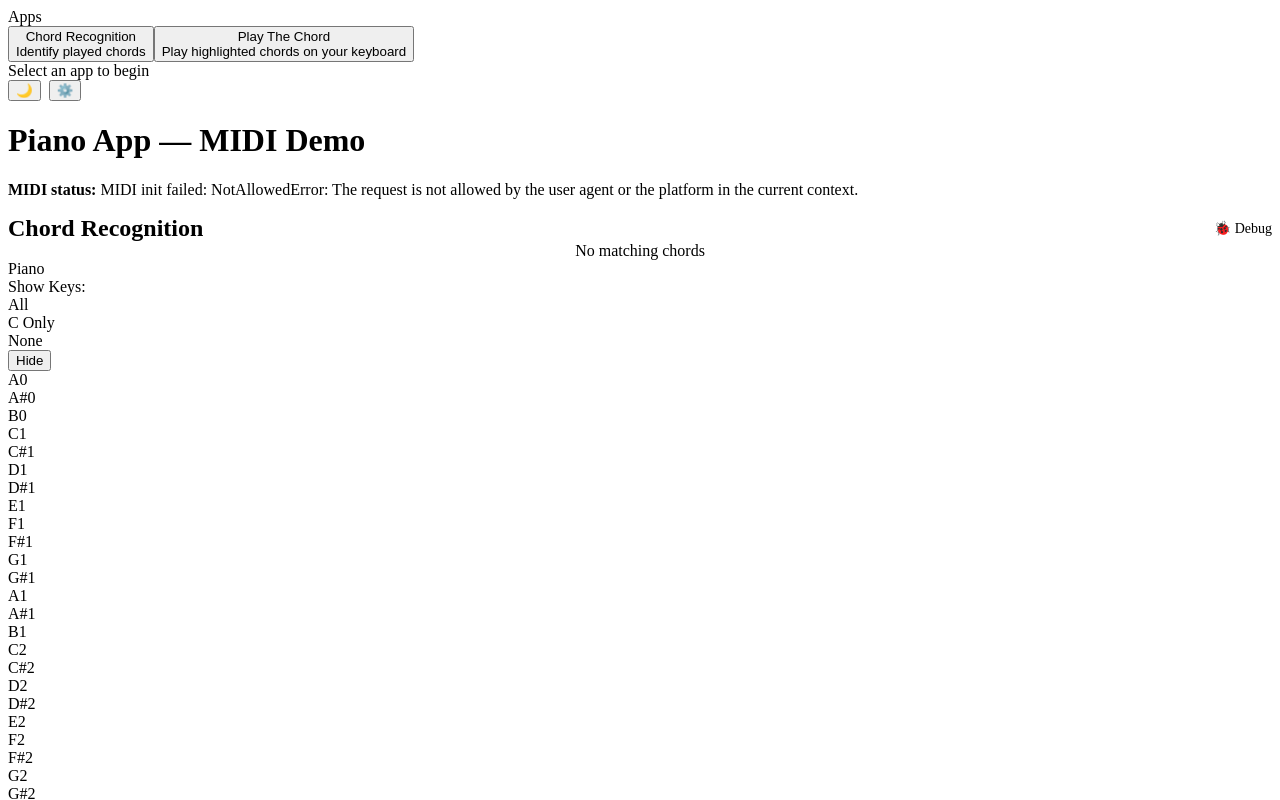
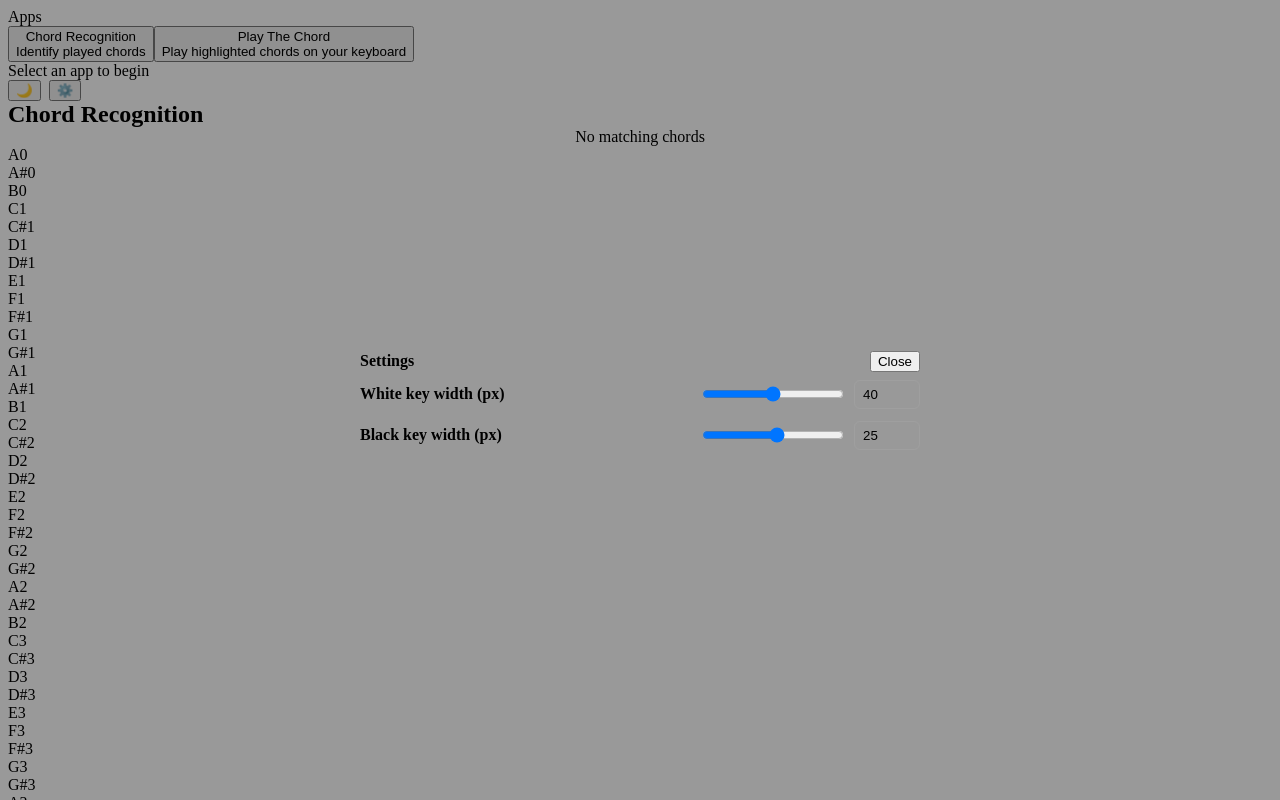
Before and after one commit to callmebiz/piano_app, a React (Vite) app: page / in a window 1280 px wide. Both pictures are taken after a click on the button "⚙️". Shown: the top 800 px of the page. Built offline with nearby package versions, Linux system fonts and the light colour scheme; the HTML template or start-up script is replaced by a standard one.

Commit message:
ui update

```diff
--- a/src/App.jsx
+++ b/src/App.jsx
@@ -5,6 +5,7 @@ import AppsPane from './components/AppsPane'
 import ChordRecognition from './apps/ChordRecognition/ChordRecognition'
 import ErrorBoundary from './components/ErrorBoundary'
 import PlayTheChord from './apps/PlayTheChord/PlayTheChord'
+import Settings from './components/Settings'
 
 export default function App() {
   const [keyboardHeightPx, setKeyboardHeightPx] = useState(220)
@@ -57,8 +58,9 @@ export default function App() {
   const [selectedApp, setSelectedApp] = useState('chord')
   const [keyboardTargetMidis, setKeyboardTargetMidis] = useState(new Set())
   const [keyboardTargetPCs, setKeyboardTargetPCs] = useState(new Set())
-  const [debugChord, setDebugChord] = useState(false)
-  const [debugPlay, setDebugPlay] = useState(false)
+  const [showSettings, setShowSettings] = useState(false)
+  const [labelMode, setLabelMode] = useState('all')
+  const [keyboardCollapsed, setKeyboardCollapsed] = useState(false)
 
   // Handler used by apps to set keyboard targets. Accepts either a Set (treated as MIDI set)
   // or an object { mids: Set, pcs: Set } so apps can hide visual mids while still providing pcs
@@ -89,30 +91,31 @@ export default function App() {
       <AppsPane active={selectedApp} onSelect={(id) => setSelectedApp(id)} />
       <div className="global-theme-toggle">
         <button onClick={() => setTheme(theme === 'dark' ? 'light' : 'dark')} aria-label="Toggle theme">{theme === 'dark' ? '🌙' : '☀️'}</button>
-        {selectedApp === 'chord' ? (
-          <button onClick={() => setDebugChord(d => !d)} aria-pressed={debugChord} title="Toggle Debug for ChordRecognition" style={{marginLeft:8}}>{debugChord ? '⚙️' : '⚙️'}</button>
-        ) : null}
-        {selectedApp === 'play' ? (
-          <button onClick={() => setDebugPlay(d => !d)} aria-pressed={debugPlay} title="Toggle Debug for PlayTheChord" style={{marginLeft:8}}>{debugPlay ? '⚙️' : '⚙️'}</button>
-        ) : null}
+        <button onClick={() => setShowSettings(true)} title="Settings" style={{marginLeft:8}}>⚙️</button>
       </div>
       <div className="content">
         <div className="content-inner">
-          <header>
-            <h1>Piano App — MIDI Demo</h1>
-            <p><strong>MIDI status:</strong> {midiStatus}</p>
-            <div style={{marginTop:6}} />
-          </header>
+          {/* top header removed; site title and MIDI status moved to site footer */}
 
           <main>
             <div className="app-view">
               <ErrorBoundary>
-                {selectedApp === 'chord' && <ChordRecognition pressedNotes={pressed} debug={debugChord} />}
-                {selectedApp === 'play' && <PlayTheChord pressedNotes={pressed} setKeyboardTargetPCs={setKeyboardTargets} externalDebug={debugPlay} setExternalDebug={setDebugPlay} />}
+                {selectedApp === 'chord' && <ChordRecognition pressedNotes={pressed} />}
+                {selectedApp === 'play' && <PlayTheChord pressedNotes={pressed} setKeyboardTargetPCs={setKeyboardTargets} />}
               </ErrorBoundary>
             </div>
 
-            <Keyboard pressedNotes={pressed} onHeightChange={(h) => setKeyboardHeightPx(h)} targetMidis={keyboardTargetMidis} targetPCs={keyboardTargetPCs} mode={selectedApp} />
+            <Keyboard
+              pressedNotes={pressed}
+              onHeightChange={(h) => setKeyboardHeightPx(h)}
+              targetMidis={keyboardTargetMidis}
+              targetPCs={keyboardTargetPCs}
+              mode={selectedApp}
+              labelMode={labelMode}
+              onLabelModeChange={(m) => setLabelMode(m)}
+              collapsed={keyboardCollapsed}
+              onCollapsedChange={(c) => setKeyboardCollapsed(c)}
+            />
           </main>
 
           <footer>
@@ -120,6 +123,22 @@ export default function App() {
           </footer>
         </div>
       </div>
+
+      {/* Site footer placed below the keyboard */}
+      <div className="site-footer" role="contentinfo">
+        <div className="inner">
+          <div className="title">Piano App</div>
+          <div className="center">MIDI status: {midiStatus}</div>
+          <div className="right">
+            <div className="show-keys-label">Show Keys:</div>
+            <div className={`toggle ${labelMode === 'all' ? 'active' : ''}`} onClick={() => setLabelMode('all')}>All</div>
+            <div className={`toggle ${labelMode === 'c-only' ? 'active' : ''}`} onClick={() => setLabelMode('c-only')}>C Only</div>
+            <div className={`toggle ${labelMode === 'none' ? 'active' : ''}`} onClick={() => setLabelMode('none')}>None</div>
+            <button className="collapse-btn" onClick={() => setKeyboardCollapsed(k => !k)}>{keyboardCollapsed ? 'Show' : 'Hide'}</button>
+          </div>
+        </div>
+          <Settings open={showSettings} onClose={() => setShowSettings(false)} />
+      </div>
     </div>
   )
 }
--- a/src/apps/ChordRecognition/ChordRecognition.jsx
+++ b/src/apps/ChordRecognition/ChordRecognition.jsx
@@ -1,7 +1,7 @@
 import React, { useMemo } from 'react'
 import { recognize, pcsToNotes, ROOTS, formatMatch, intervalName } from '../../lib/chords'
 
-export default function ChordRecognition({ pressedNotes, debug = false }) {
+export default function ChordRecognition({ pressedNotes }) {
   // pressedNotes expected as Set or Array of MIDI numbers
   const pressedArr = useMemo(() => Array.isArray(pressedNotes) ? pressedNotes : Array.from(pressedNotes || []), [pressedNotes])
 
@@ -12,7 +12,7 @@ export default function ChordRecognition({ pressedNotes, debug = false }) {
     <section className="chord-app">
       <div style={{display:'flex',alignItems:'center',justifyContent:'space-between',width:'100%'}}>
         <h2 style={{margin:0}}>Chord Recognition</h2>
-        <div style={{marginLeft:12,fontSize:14}}>{debug ? <span title="Debug enabled">🐞 Debug</span> : null}</div>
+        <div style={{marginLeft:12,fontSize:14}}></div>
       </div>
       <div style={{display:'flex',flexDirection:'column',alignItems:'center',gap:12}}>
         {formatted.length === 0 ? (
--- a/src/components/Keyboard.jsx
+++ b/src/components/Keyboard.jsx
@@ -15,14 +15,19 @@ function midiToLabel(midi) {
   return `${name}${octave}`
 }
 
-export default function Keyboard({ pressedNotes, onNoteOn, onNoteOff, onHeightChange, targetPCs = new Set(), targetMidis = new Set(), mode = 'chord' }) {
+export default function Keyboard({ pressedNotes, onNoteOn, onNoteOff, onHeightChange, targetPCs = new Set(), targetMidis = new Set(), mode = 'chord', labelMode: labelModeProp, onLabelModeChange, collapsed: collapsedProp, onCollapsedChange, disableResize = false }) {
   const keys = []
   for (let n = LOWEST; n <= HIGHEST; n++) keys.push(n)
 
   const DEFAULT_HEIGHT = 160
   const [height, setHeight] = useState(DEFAULT_HEIGHT)
-  const [collapsed, setCollapsed] = useState(false)
-  const [labelMode, setLabelMode] = useState('all')
+  const [internalCollapsed, setInternalCollapsed] = useState(false)
+  const [internalLabelMode, setInternalLabelMode] = useState('all')
+
+  const collapsed = typeof collapsedProp === 'boolean' ? collapsedProp : internalCollapsed
+  const setCollapsed = typeof onCollapsedChange === 'function' ? onCollapsedChange : setInternalCollapsed
+  const labelMode = typeof labelModeProp === 'string' ? labelModeProp : internalLabelMode
+  const setLabelMode = typeof onLabelModeChange === 'function' ? onLabelModeChange : setInternalLabelMode
   const dragRef = useRef(null)
   const [localPressed, setLocalPressed] = useState(() => new Set())
   const pointerMapRef = useRef(new Map())
@@ -108,21 +113,8 @@ export default function Keyboard({ pressedNotes, onNoteOn, onNoteOff, onHeightCh
   return (
     <div ref={wrapperRef} data-mode={mode} className={`keyboard-wrapper ${collapsed ? 'collapsed' : 'expanded'}`} style={inlineVars}>
       <div className="piano-header">
-        <div className="piano-title">Piano</div>
-          {!collapsed && <div className="kbd-handle" title="Drag to resize (double-click to reset)" onPointerDown={onPointerDown} onDoubleClick={onHandleDoubleClick} />}
-        <div className="piano-right">
-          {!collapsed && (
-            <div className="piano-controls">
-              <div className="show-keys-label">Show Keys:</div>
-              <div className={`toggle ${labelMode === 'all' ? 'active' : ''}`} onClick={() => setLabelMode('all')}>All</div>
-              <div className={`toggle ${labelMode === 'c-only' ? 'active' : ''}`} onClick={() => setLabelMode('c-only')}>C Only</div>
-              <div className={`toggle ${labelMode === 'none' ? 'active' : ''}`} onClick={() => setLabelMode('none')}>None</div>
-            </div>
-          )}
-          <div className="piano-actions">
-            <button className="collapse-btn" onClick={() => setCollapsed(!collapsed)}>{collapsed ? 'Show' : 'Hide'}</button>
-          </div>
-        </div>
+        {/* Title and controls moved to site footer; keep optional resize handle */}
+        {!disableResize && !collapsed && <div className="kbd-handle" title="Drag to resize (double-click to reset)" onPointerDown={onPointerDown} onDoubleClick={onHandleDoubleClick} />}
       </div>
 
       {!collapsed && (
--- /dev/null
+++ b/src/components/Settings.jsx
@@ -0,0 +1,72 @@
+import React, { useEffect, useState } from 'react'
+
+export default function Settings({ open = false, onClose = () => {} }) {
+  const DEFAULT_WHITE = 40
+  const DEFAULT_BLACK = 25
+
+  const readStored = (key, fallback) => {
+    try { const v = localStorage.getItem(key); if (v) return Number(v) } catch(e) {}
+    return fallback
+  }
+
+  const [whiteWidth, setWhiteWidth] = useState(() => readStored('piano:whiteKeyWidth', DEFAULT_WHITE))
+  const [blackWidth, setBlackWidth] = useState(() => readStored('piano:blackKeyWidth', DEFAULT_BLACK))
+
+  useEffect(() => {
+    // apply initial values to CSS variables on mount
+    try {
+      document.documentElement.style.setProperty('--white-key-width', `${whiteWidth}px`)
+      document.documentElement.style.setProperty('--black-key-width', `${blackWidth}px`)
+    } catch (e) {}
+  }, [])
+
+  const applyAndStore = (varName, value, storageKey) => {
+    try {
+      document.documentElement.style.setProperty(varName, `${value}px`)
+      localStorage.setItem(storageKey, String(value))
+    } catch (e) {}
+  }
+
+  const onWhiteChange = (v) => {
+    const n = Number(v) || 0
+    setWhiteWidth(n)
+    applyAndStore('--white-key-width', n, 'piano:whiteKeyWidth')
+  }
+
+  const onBlackChange = (v) => {
+    const n = Number(v) || 0
+    setBlackWidth(n)
+    applyAndStore('--black-key-width', n, 'piano:blackKeyWidth')
+  }
+
+  if (!open) return null
+
+  return (
+    <div
+      onClick={(e) => { if (e.target === e.currentTarget) onClose() }}
+      style={{position:'fixed',left:0,top:0,right:0,bottom:0,background:'rgba(0,0,0,0.4)',display:'flex',alignItems:'center',justifyContent:'center',zIndex:2000}}
+    >
+      <div onClick={(e) => e.stopPropagation()} style={{width:560,maxWidth:'94%',background:'var(--panel-solid)',padding:18,borderRadius:10,color:'var(--muted)'}}>
+        <div style={{display:'flex',justifyContent:'space-between',alignItems:'center',marginBottom:8}}>
+          <div style={{fontWeight:700}}>Settings</div>
+          <button onClick={onClose} className="collapse-btn">Close</button>
+        </div>
+
+        <div style={{display:'grid',gridTemplateColumns:'1fr 220px',gap:12,alignItems:'center',marginTop:8}}>
+          <div style={{fontWeight:600}}>White key width (px)</div>
+          <div style={{display:'flex',gap:8,alignItems:'center'}}>
+            <input type="range" min={16} max={64} value={whiteWidth} onChange={e => onWhiteChange(e.target.value)} onDoubleClick={() => onWhiteChange(DEFAULT_WHITE)} style={{flex:1, minWidth:0}} />
+            <input type="number" value={whiteWidth} onChange={e => onWhiteChange(e.target.value)} style={{width:48,flex:'0 0 48px',padding:'6px 8px',borderRadius:6,border:'1px solid rgba(255,255,255,0.06)',background:'transparent',color:'var(--muted)'}} />
+          </div>
+
+          <div style={{fontWeight:600}}>Black key width (px)</div>
+          <div style={{display:'flex',gap:8,alignItems:'center'}}>
+            <input type="range" min={8} max={40} value={blackWidth} onChange={e => onBlackChange(e.target.value)} onDoubleClick={() => onBlackChange(DEFAULT_BLACK)} style={{flex:1, minWidth:0}} />
+            <input type="number" value={blackWidth} onChange={e => onBlackChange(e.target.value)} style={{width:48,flex:'0 0 48px',padding:'6px 8px',borderRadius:6,border:'1px solid rgba(255,255,255,0.06)',background:'transparent',color:'var(--muted)'}} />
+          </div>
+
+        </div>
+      </div>
+    </div>
+  )
+}
--- a/src/styles.css
+++ b/src/styles.css
@@ -1,8 +1,8 @@
 :root{
   /* sizes */
-  --white-key-width: 34px;
+  --white-key-width: 40px;
   --white-key-height: 160px;
-  --black-key-width: 18px;
+  --black-key-width: 25px;
   --black-key-height: 100px;
 
   /* Key color mappings (A/B/C) */
@@ -17,9 +17,11 @@
   --bg-top: #071025;
   --bg-bottom: #081226;
   --panel: rgba(11,18,32,0.6);
+  --panel-solid: rgba(11,18,32,1);
   --muted: #9aa4b2;
   --accent: #6ee7b7;
   --key-shadow: rgba(2,6,23,0.25);
+  --site-footer-height: 48px;
 }
 
 /* light theme overrides (applied by adding .light to <html>) */
@@ -27,6 +29,7 @@
   --bg-top: #f7fafc;
   --bg-bottom: #eef5f8;
   --panel: rgba(255,255,255,0.9);
+  --panel-solid: rgba(255,255,255,1);
   --muted: #5b6b78;
   --accent: #0ea5a3;
   --key-shadow: rgba(2,6,23,0.06);
@@ -59,7 +62,7 @@ body{
 
 /* Bottom dock */
 .keyboard-wrapper{
-  position:fixed;left:0;right:0;bottom:0;
+  position:fixed;left:var(--sidebar-width);right:0;bottom:var(--site-footer-height);
   padding:8px 18px 20px;
   background: linear-gradient(180deg, rgba(255,255,255,0.02), rgba(255,255,255,0.01));
   border-top:1px solid rgba(255,255,255,0.03);
@@ -291,8 +294,8 @@ html,body{height:100%;}
 
 /* Apps pane on the left */
 .apps-pane{
-  position:fixed;left:0;top:0;bottom:var(--piano-height); /* stops above the piano */
-  width:var(--sidebar-width);display:flex;flex-direction:column;gap:12px;padding:16px 12px;background:var(--panel);color:var(--muted);z-index:950;border-right:1px solid rgba(255,255,255,0.04);box-shadow: 2px 0 8px rgba(2,6,23,0.12);
+  position:fixed;left:0;top:0;bottom:var(--site-footer-height); /* extend down to the top of the site footer */
+  width:var(--sidebar-width);box-sizing:border-box;display:flex;flex-direction:column;gap:12px;padding:16px 12px;background:var(--panel);color:var(--muted);z-index:950;border-right:1px solid rgba(255,255,255,0.04);box-shadow: 2px 0 8px rgba(2,6,23,0.12);
 }
 .apps-header{font-weight:700;color:var(--accent);font-size:15px;padding:4px 8px}
 .apps-list{display:flex;flex-direction:column;gap:8px}
@@ -314,6 +317,7 @@ html,body{height:100%;}
 @media (max-width:600px){
   .apps-pane{display:none}
   .content{margin-left:0;max-width:100%}
+  .keyboard-wrapper{left:0}
 }
 
 /* center inner content area and constrain width for better design */
@@ -321,6 +325,13 @@ html,body{height:100%;}
 
 /* ensure content doesn't get covered by piano: use piano height variable */
 .content{padding-bottom:var(--piano-height)}
+
+/* Site footer fixed below the keyboard */
+.site-footer{position:fixed;left:0;right:0;bottom:0;height:var(--site-footer-height);background:var(--panel);border-top:1px solid rgba(255,255,255,0.03);display:flex;align-items:center;z-index:1100}
+.site-footer .inner{max-width:1100px;margin:0 auto;display:flex;align-items:center;justify-content:space-between;width:100%;padding:8px;position:relative}
+.site-footer .title{position:absolute;left:0%;transform:translateX(-25%);font-weight:700;color:var(--muted);white-space:nowrap;overflow:hidden;text-overflow:ellipsis;text-align:center}
+.site-footer .center{color:var(--muted);position:absolute;left:50%;transform:translateX(-50%);text-align:center}
+.site-footer .right{position:absolute;left:100%;transform:translateX(-75%);display:flex;align-items:center;gap:8px;white-space:nowrap}
 
 /* Chord Recognition app styles */
 .chord-app{background:var(--panel);padding:12px;border-radius:10px;margin-bottom:12px;border:1px solid rgba(255,255,255,0.03)}
```
Also changed, not shown: src/apps/PlayTheChord/PlayTheChord.jsx (+2 -72 lines).
